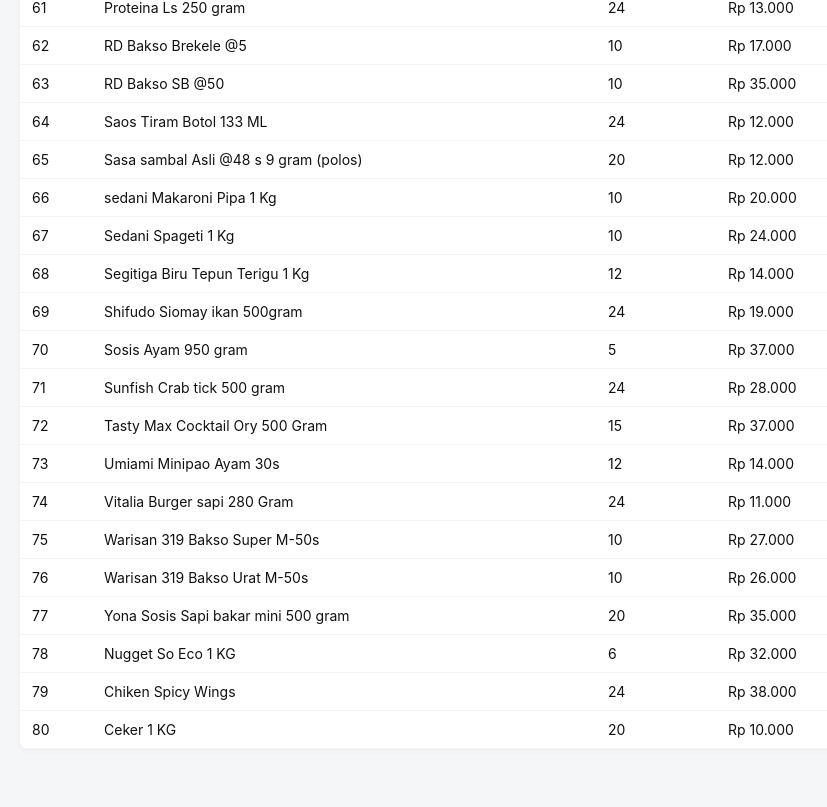
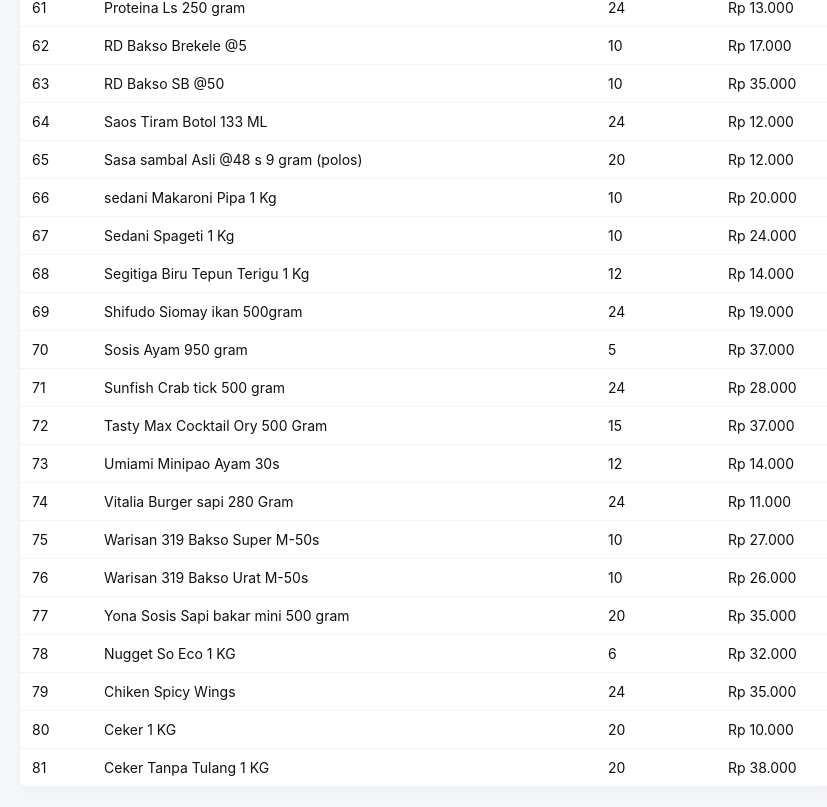
Before and after one commit to faldi-max/LoxTopUp, a plain HTML site: page index.html in a window 1280 px wide. Shown: the part 2453-3260 px from the top of the page, without its empty margins (0-827 px from the left). Before the commit the page ends 3222 px from the top, so only its background shows below. Drawn offline with Linux system fonts and the light colour scheme.

Commit message:
Add files via upload

```diff
--- a/index.html
+++ b/index.html
@@ -253,8 +253,9 @@
   {no:76, nama:"Warisan 319 Bakso Urat M-50s", stock:10, harga:26000},
   {no:77, nama:"Yona Sosis Sapi bakar mini 500 gram", stock:20, harga:35000},
   {no:78, nama:"Nugget So Eco 1 KG", stock:6, harga:32000},
-  {no:79, nama:"Chiken Spicy Wings", stock:24, harga:38000},
+  {no:79, nama:"Chiken Spicy Wings", stock:24, harga:35000},
   {no:80, nama:"Ceker 1 KG", stock:20, harga:10000},
+  {no:81, nama:"Ceker Tanpa Tulang 1 KG", stock:20, harga:38000},
     ];
 
     // State keranjang
```
